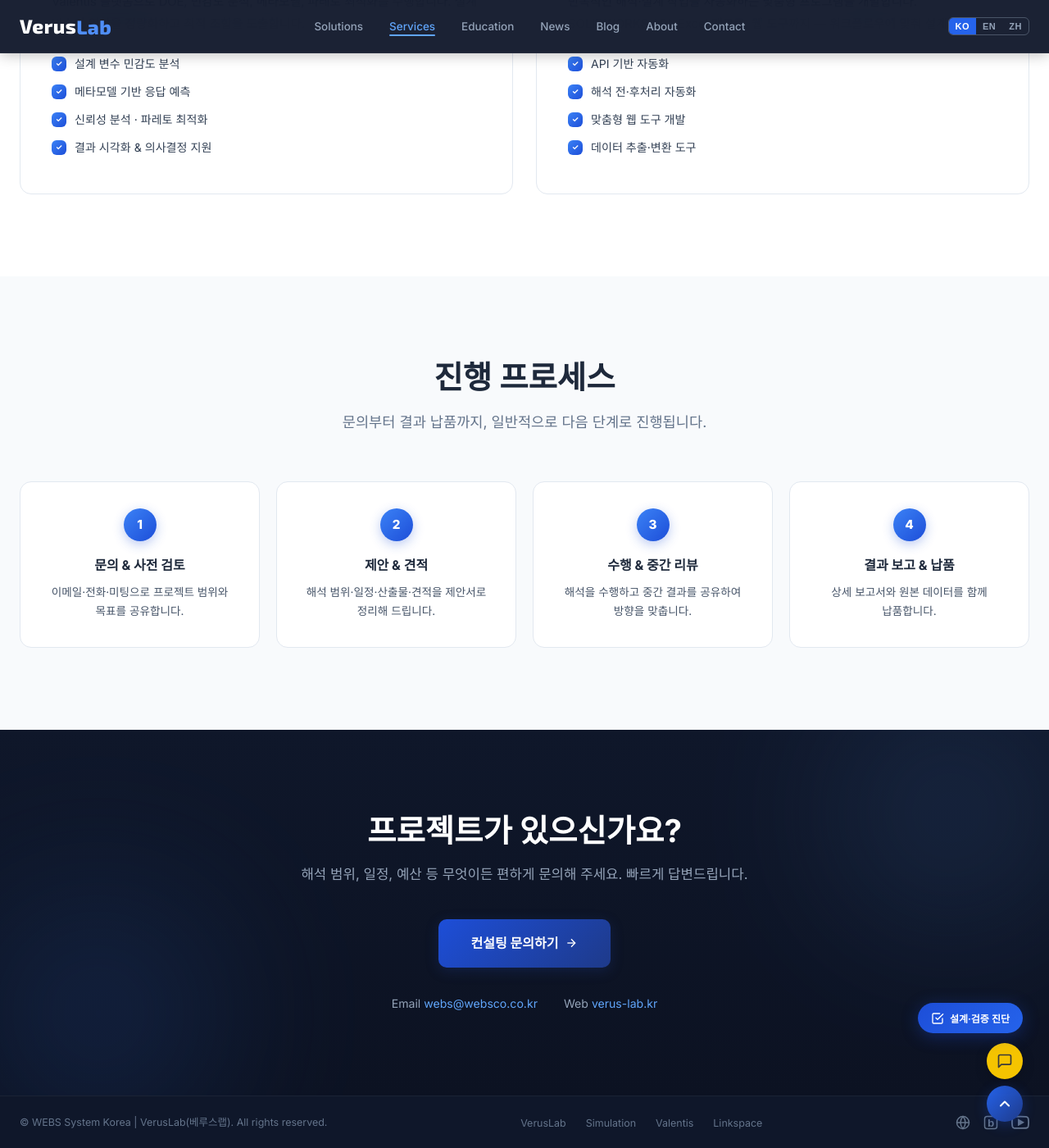
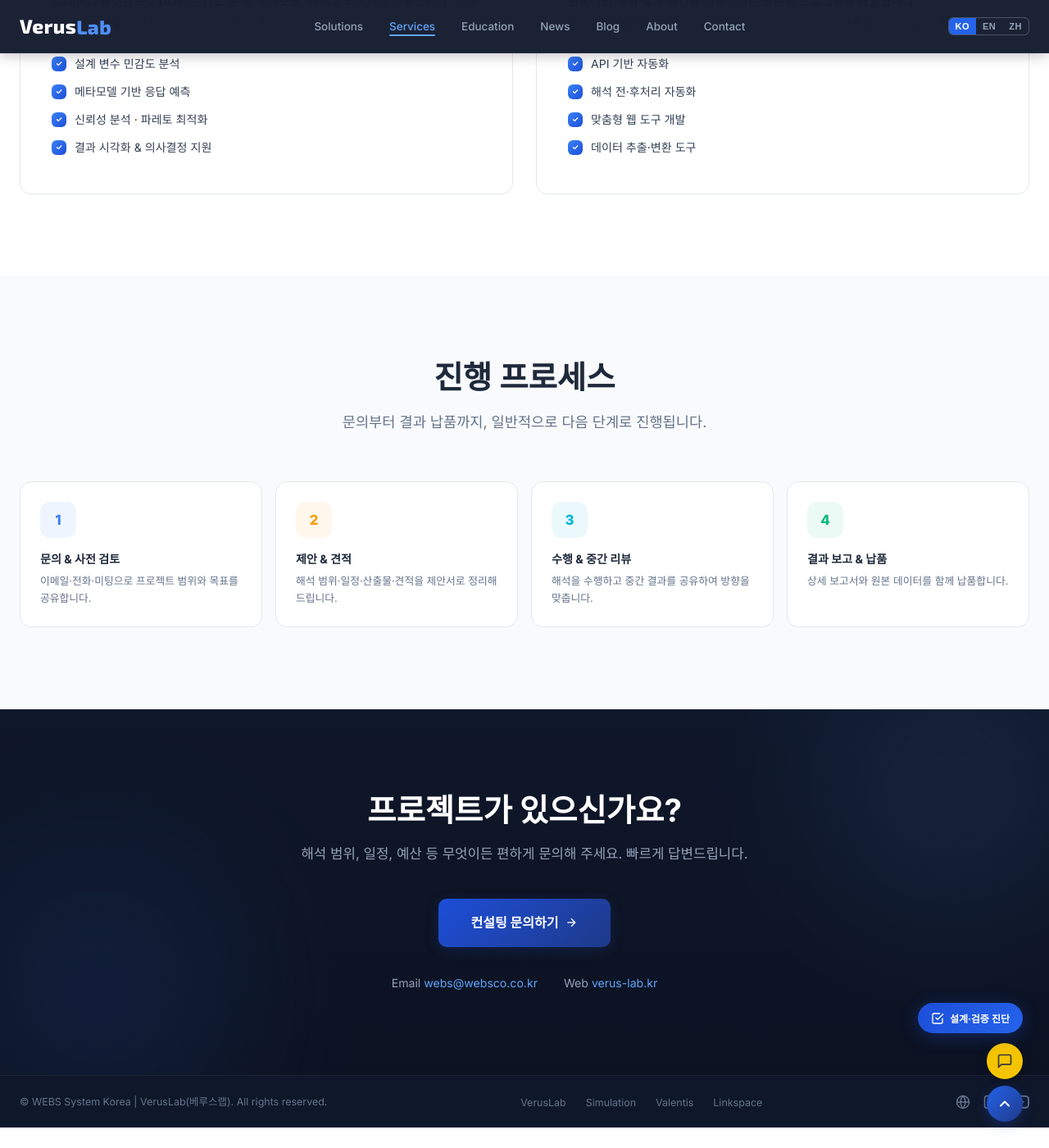
Before and after one commit to VerusLab-KR/Homepage, a Jekyll site: the page built from services/index.html, in a window 1280 px wide and 1400 px high, scrolled down 1918 px. Shown: the whole window at 82% size. Built offline with Jekyll 4.4.1, drawn with Linux system fonts in a browser that asks for light colours; after the commit the page ends 3293 px from its top, so only the background shows below that.

Commit message:
Restyle process steps to match main page About Us cards
Drop the centered, gradient circle number bubble in favor of the
About Us pattern: left-aligned content, 44×44 rounded-square icon
tile, per-card accent via CSS vars, and a glow orb on hover. Use
the same blue / amber / cyan / emerald sequence as About Us so the
visual language stays consistent across the site.

Co-Authored-By: Claude Opus 4.7 <noreply@anthropic.com>

```diff
--- a/services/index.html
+++ b/services/index.html
@@ -187,21 +187,27 @@ h2{font-size:clamp(1.6rem,3vw,2.4rem);font-weight:700;line-height:1.2;margin-bot
 }
 
 /* Process */
-.process-grid{display:grid;grid-template-columns:repeat(4,1fr);gap:20px;margin-top:16px;counter-reset:step}
+.process-grid{display:grid;grid-template-columns:repeat(4,1fr);gap:16px;margin-top:16px}
 .process-step{
-  background:var(--white);border:1px solid var(--slate-2);border-radius:var(--radius);
-  padding:32px 24px;text-align:center;position:relative;transition:var(--transition);
+  padding:24px;border-radius:var(--radius);background:var(--white);
+  border:1px solid var(--slate-2);transition:var(--transition);
+  position:relative;overflow:hidden;
 }
-.process-step:hover{border-color:rgba(29,78,216,.3);box-shadow:var(--shadow-lg);transform:translateY(-2px)}
+.process-step::before{
+  content:'';position:absolute;top:-40px;right:-40px;width:100px;height:100px;
+  border-radius:50%;background:var(--step-glow,var(--blue-500));opacity:0;
+  filter:blur(40px);transition:opacity .4s;
+}
+.process-step:hover{border-color:var(--step-accent,var(--blue-200));box-shadow:var(--shadow-lg);transform:translateY(-2px)}
+.process-step:hover::before{opacity:.12}
 .process-num{
-  display:inline-flex;align-items:center;justify-content:center;
-  width:40px;height:40px;border-radius:50%;
-  background:linear-gradient(135deg,var(--blue-500),var(--blue));color:var(--white);
-  font-weight:800;font-size:.95rem;margin-bottom:16px;
-  box-shadow:0 4px 14px rgba(29,78,216,.3);
+  width:44px;height:44px;border-radius:12px;margin-bottom:14px;
+  display:flex;align-items:center;justify-content:center;
+  background:var(--step-bg,rgba(59,130,246,.08));color:var(--step-accent,var(--blue-500));
+  font-weight:800;font-size:1.05rem;
 }
-.process-step h4{font-size:1rem;font-weight:700;color:var(--slate-8);margin-bottom:8px}
-.process-step p{font-size:.85rem;color:var(--slate-6);line-height:1.7;word-break:keep-all}
+.process-step h4{font-size:.88rem;font-weight:700;color:var(--slate-8);margin-bottom:4px}
+.process-step p{font-size:.8rem;color:var(--slate-5);line-height:1.65;margin-bottom:0;word-break:keep-all}
 
 /* CTA */
 .cta-section{background:linear-gradient(180deg,var(--slate-9) 0%,#0c1222 100%);color:var(--slate-3);text-align:center;padding:100px 0;position:relative;overflow:hidden}
@@ -351,22 +357,22 @@ h2{font-size:clamp(1.6rem,3vw,2.4rem);font-weight:700;line-height:1.2;margin-bot
       <p class="subtitle">문의부터 결과 납품까지, 일반적으로 다음 단계로 진행됩니다.</p>
     </div>
     <div class="process-grid">
-      <div class="process-step reveal">
+      <div class="process-step reveal" style="--step-accent:#3b82f6;--step-bg:rgba(59,130,246,.08);--step-glow:#3b82f6">
         <div class="process-num">1</div>
         <h4>문의 &amp; 사전 검토</h4>
         <p>이메일·전화·미팅으로 프로젝트 범위와 목표를 공유합니다.</p>
       </div>
-      <div class="process-step reveal reveal-delay-1">
+      <div class="process-step reveal reveal-delay-1" style="--step-accent:#f59e0b;--step-bg:rgba(245,158,11,.08);--step-glow:#f59e0b">
         <div class="process-num">2</div>
         <h4>제안 &amp; 견적</h4>
         <p>해석 범위·일정·산출물·견적을 제안서로 정리해 드립니다.</p>
       </div>
-      <div class="process-step reveal reveal-delay-2">
+      <div class="process-step reveal reveal-delay-2" style="--step-accent:#06b6d4;--step-bg:rgba(6,182,212,.08);--step-glow:#06b6d4">
         <div class="process-num">3</div>
         <h4>수행 &amp; 중간 리뷰</h4>
         <p>해석을 수행하고 중간 결과를 공유하여 방향을 맞춥니다.</p>
       </div>
-      <div class="process-step reveal reveal-delay-3">
+      <div class="process-step reveal reveal-delay-3" style="--step-accent:#10b981;--step-bg:rgba(16,185,129,.08);--step-glow:#10b981">
         <div class="process-num">4</div>
         <h4>결과 보고 &amp; 납품</h4>
         <p>상세 보고서와 원본 데이터를 함께 납품합니다.</p>
```
